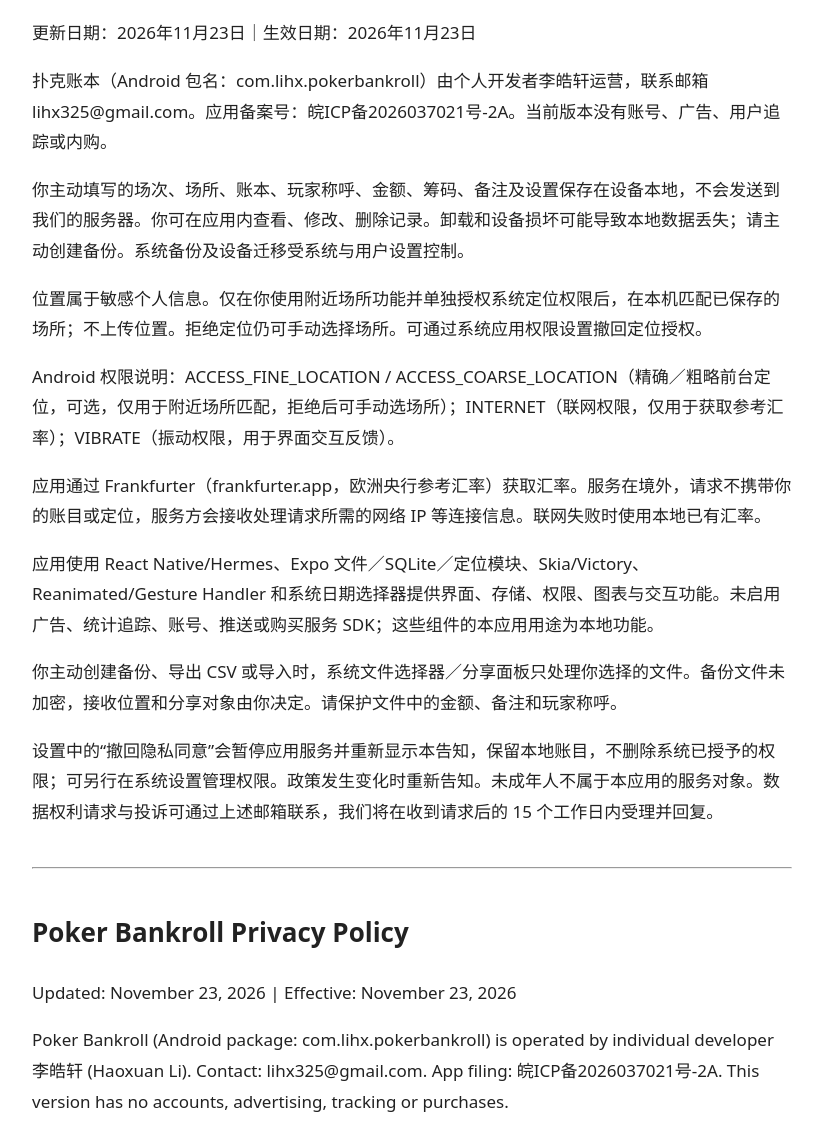
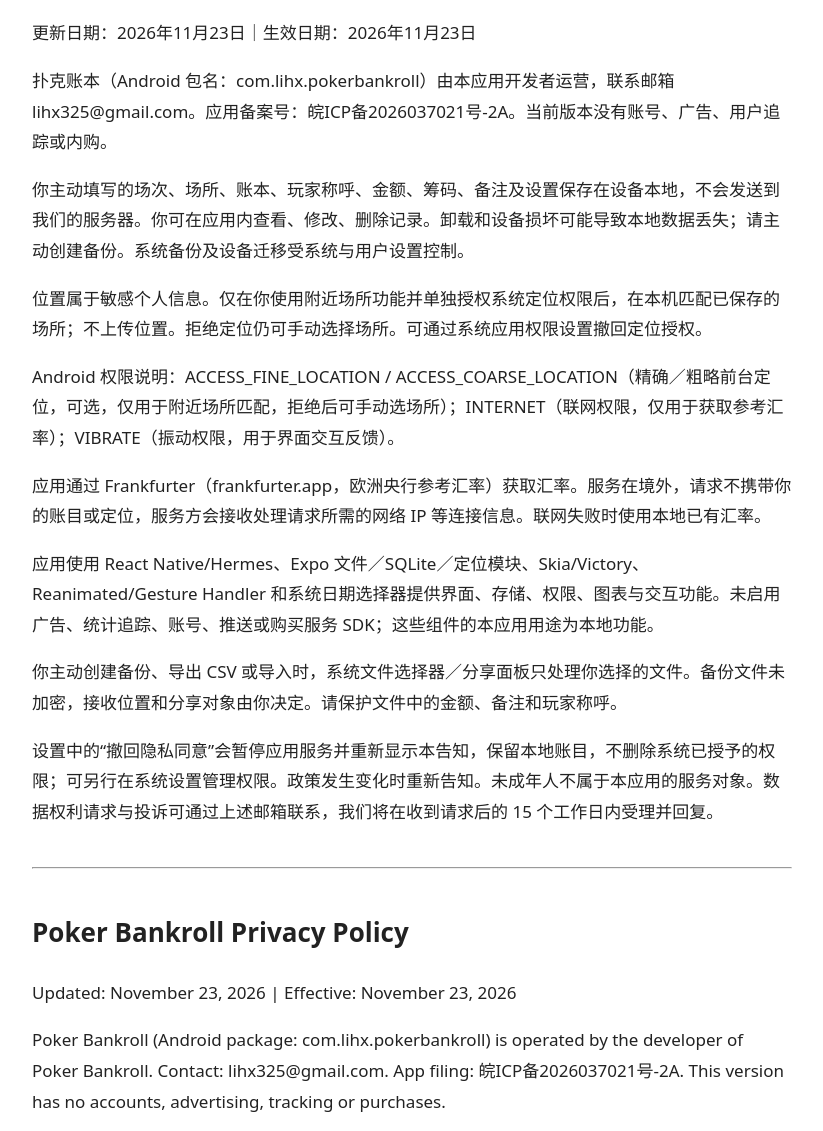
Before and after one commit to LihaoxuanRicardo/pokerbankroll-legal, a plain HTML site: page android/privacy/index.html in a window 1280 px wide. Shown: the part 90-1221 px from the top of the page, without its empty margins (228-1051 px from the left). Drawn offline with Linux system fonts and the light colour scheme.

Commit message:
Remove personal name from Android legal pages to match iOS

```diff
--- a/android/privacy/index.html
+++ b/android/privacy/index.html
@@ -1,5 +1,5 @@
 <!doctype html><html lang="zh-Hans"><meta charset="utf-8"><meta name="viewport" content="width=device-width,initial-scale=1"><title>扑克账本隐私政策</title><style>body{max-width:760px;margin:40px auto;padding:0 22px;font:17px/1.8 system-ui;background:#fff;color:#222}h1{font-size:26px}hr{margin:40px 0}</style><section lang="zh-Hans"><h1>扑克账本隐私政策</h1><p>更新日期：2026年11月23日｜生效日期：2026年11月23日</p>
-<p>扑克账本（Android 包名：com.lihx.pokerbankroll）由个人开发者李皓轩运营，联系邮箱 lihx325@gmail.com。应用备案号：皖ICP备2026037021号-2A。当前版本没有账号、广告、用户追踪或内购。</p>
+<p>扑克账本（Android 包名：com.lihx.pokerbankroll）由本应用开发者运营，联系邮箱 lihx325@gmail.com。应用备案号：皖ICP备2026037021号-2A。当前版本没有账号、广告、用户追踪或内购。</p>
 <p>你主动填写的场次、场所、账本、玩家称呼、金额、筹码、备注及设置保存在设备本地，不会发送到我们的服务器。你可在应用内查看、修改、删除记录。卸载和设备损坏可能导致本地数据丢失；请主动创建备份。系统备份及设备迁移受系统与用户设置控制。</p>
 <p>位置属于敏感个人信息。仅在你使用附近场所功能并单独授权系统定位权限后，在本机匹配已保存的场所；不上传位置。拒绝定位仍可手动选择场所。可通过系统应用权限设置撤回定位授权。</p>
 <p>Android 权限说明：ACCESS_FINE_LOCATION / ACCESS_COARSE_LOCATION（精确／粗略前台定位，可选，仅用于附近场所匹配，拒绝后可手动选场所）；INTERNET（联网权限，仅用于获取参考汇率）；VIBRATE（振动权限，用于界面交互反馈）。</p>
@@ -7,7 +7,7 @@
 <p>应用使用 React Native/Hermes、Expo 文件／SQLite／定位模块、Skia/Victory、Reanimated/Gesture Handler 和系统日期选择器提供界面、存储、权限、图表与交互功能。未启用广告、统计追踪、账号、推送或购买服务 SDK；这些组件的本应用用途为本地功能。</p>
 <p>你主动创建备份、导出 CSV 或导入时，系统文件选择器／分享面板只处理你选择的文件。备份文件未加密，接收位置和分享对象由你决定。请保护文件中的金额、备注和玩家称呼。</p>
 <p>设置中的“撤回隐私同意”会暂停应用服务并重新显示本告知，保留本地账目，不删除系统已授予的权限；可另行在系统设置管理权限。政策发生变化时重新告知。未成年人不属于本应用的服务对象。数据权利请求与投诉可通过上述邮箱联系，我们将在收到请求后的 15 个工作日内受理并回复。</p></section><hr><section lang="en"><h1>Poker Bankroll Privacy Policy</h1><p>Updated: November 23, 2026 | Effective: November 23, 2026</p>
-<p>Poker Bankroll (Android package: com.lihx.pokerbankroll) is operated by individual developer 李皓轩 (Haoxuan Li). Contact: lihx325@gmail.com. App filing: 皖ICP备2026037021号-2A. This version has no accounts, advertising, tracking or purchases.</p>
+<p>Poker Bankroll (Android package: com.lihx.pokerbankroll) is operated by the developer of Poker Bankroll. Contact: lihx325@gmail.com. App filing: 皖ICP备2026037021号-2A. This version has no accounts, advertising, tracking or purchases.</p>
 <p>Sessions, venues, table ledgers, player labels, amounts, stacks, notes and preferences you enter stay in local device storage. They are not sent to our servers. You can view, edit and delete records in the app. Uninstallation or device failure may cause loss; create backups. System backup and device transfer follow your system settings.</p>
 <p>Location is sensitive information. Nearby saved venues are matched on-device only after separate system location permission. Location is not uploaded. You can refuse permission and select venues manually, and revoke permission in system settings.</p>
 <p>Android permissions: ACCESS_FINE_LOCATION / ACCESS_COARSE_LOCATION (optional foreground location, used only for on-device nearby venue matching; manual selection works if denied); INTERNET (network access, used only to fetch reference exchange rates); VIBRATE (haptic feedback).</p>
```
Also changed, not shown: android/terms/index.html (+2 -2 lines).
